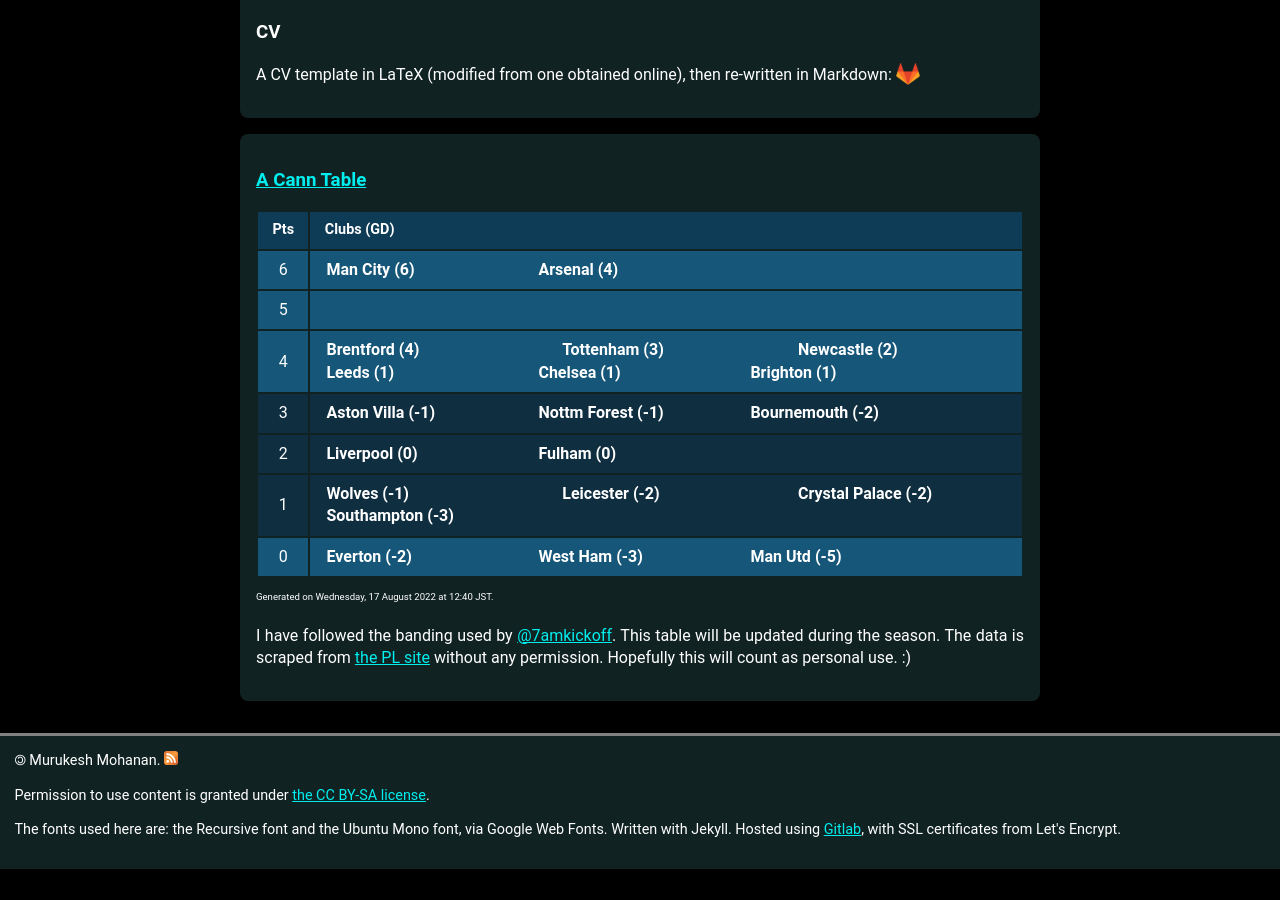
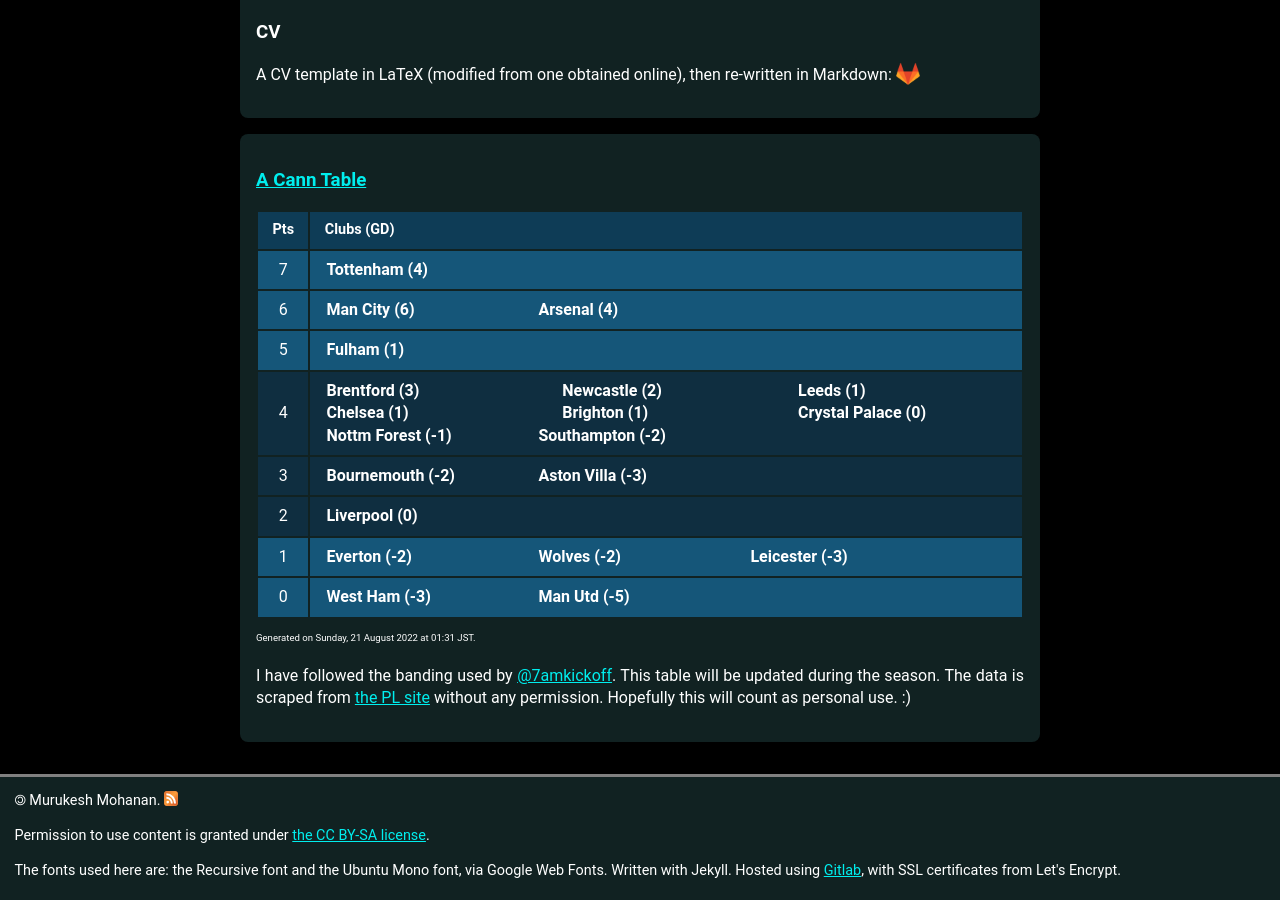
Before and after one commit to muru/muru.github.io, a Jekyll site: the page built from resources.md, in a window 1280 px wide and 900 px high, scrolled down 1235 px. Built offline with Jekyll 4.4.1, drawn with Linux system fonts in a browser that asks for light colours; some web fonts are replaced; before the commit the page ends 2104 px from its top, so only the background shows below that.

Commit message:
updated cann-table: Sun 21 Aug 01:31:21 JST 2022

```diff
--- a/cann-table.html
+++ b/cann-table.html
@@ -1,5 +1,11 @@
 <table id="cann-table">
 <thead> <th> Pts </th> <th> Clubs (GD) </th> </thead>
+	<tr class="cann-row-1">
+		<td class="cann-point"> 7 </td>
+		<td class="cann-clubs">
+			<span class="club-name"> Tottenham (4) </span>
+		</td>
+ 	</tr>
 	<tr class="cann-row-1">
 		<td class="cann-point"> 6 </td>
 		<td class="cann-clubs">
@@ -10,50 +16,49 @@
 	<tr class="cann-row-1">
 		<td class="cann-point"> 5 </td>
 		<td class="cann-clubs">
+			<span class="club-name"> Fulham (1) </span>
 		</td>
  	</tr>
-	<tr class="cann-row-1">
+	<tr class="cann-row-2">
 		<td class="cann-point"> 4 </td>
 		<td class="cann-clubs">
-			<span class="club-name"> Brentford (4) </span>
-			<span class="club-name"> Tottenham (3) </span>
+			<span class="club-name"> Brentford (3) </span>
 			<span class="club-name"> Newcastle (2) </span>
 			<span class="club-name"> Leeds (1) </span>
 			<span class="club-name"> Chelsea (1) </span>
 			<span class="club-name"> Brighton (1) </span>
+			<span class="club-name"> Crystal Palace (0) </span>
+			<span class="club-name"> Nottm Forest (-1) </span>
+			<span class="club-name"> Southampton (-2) </span>
 		</td>
  	</tr>
 	<tr class="cann-row-2">
 		<td class="cann-point"> 3 </td>
 		<td class="cann-clubs">
-			<span class="club-name"> Aston Villa (-1) </span>
-			<span class="club-name"> Nottm Forest (-1) </span>
 			<span class="club-name"> Bournemouth (-2) </span>
+			<span class="club-name"> Aston Villa (-3) </span>
 		</td>
  	</tr>
 	<tr class="cann-row-2">
 		<td class="cann-point"> 2 </td>
 		<td class="cann-clubs">
 			<span class="club-name"> Liverpool (0) </span>
-			<span class="club-name"> Fulham (0) </span>
 		</td>
  	</tr>
-	<tr class="cann-row-2">
+	<tr class="cann-row-1">
 		<td class="cann-point"> 1 </td>
 		<td class="cann-clubs">
-			<span class="club-name"> Wolves (-1) </span>
-			<span class="club-name"> Leicester (-2) </span>
-			<span class="club-name"> Crystal Palace (-2) </span>
-			<span class="club-name"> Southampton (-3) </span>
+			<span class="club-name"> Everton (-2) </span>
+			<span class="club-name"> Wolves (-2) </span>
+			<span class="club-name"> Leicester (-3) </span>
 		</td>
  	</tr>
 	<tr class="cann-row-1">
 		<td class="cann-point"> 0 </td>
 		<td class="cann-clubs">
-			<span class="club-name"> Everton (-2) </span>
 			<span class="club-name"> West Ham (-3) </span>
 			<span class="club-name"> Man Utd (-5) </span>
 		</td>
  	</tr>
 </table>
-<span id="cann-gen-note"> Generated on  Wednesday, 17 August 2022 at 12:40 JST. </span>
+<span id="cann-gen-note"> Generated on  Sunday, 21 August 2022 at 01:31 JST. </span>
```
